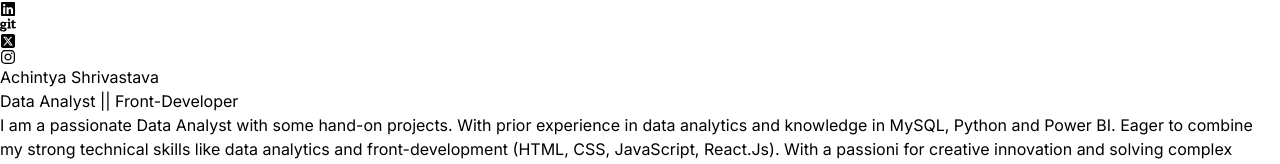
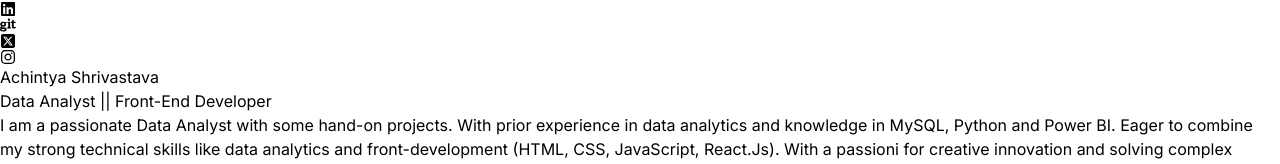
Before and after one commit to ESHUshri202/Postfolio_24, a React (Vite) app: page / in a window 1280 px wide. Shown: the part 499-663 px from the top of the page. Built offline with nearby package versions, Linux system fonts and the light colour scheme.

Commit message:
hero_update

```diff
--- a/src/components/Hero.jsx
+++ b/src/components/Hero.jsx
@@ -29,7 +29,7 @@ const Hero = () => {
                     animate="visible"
                     className="bg-gradient-to-r from-pink-300 via-slate-500
                     to-purple-500 bg-clip-text text-3xl tracking-tight text-transparent" >
-                    Data Analyst || Front-Developer
+                    Data Analyst || Front-End Developer
                     </motion.span>
                     <motion.p
                     variants={container(0.75)}
--- a/src/components/Project.jsx
+++ b/src/components/Project.jsx
@@ -28,7 +28,7 @@ const Project = () => {
             className="w-full lg:w-1/4"
           >
             <img
-              src="/src/assets/projects/project-1.jpg"
+              src="/src/assests/projects/project-1.jpg"
               width={150}
               height={150}
               alt="project1"
```
